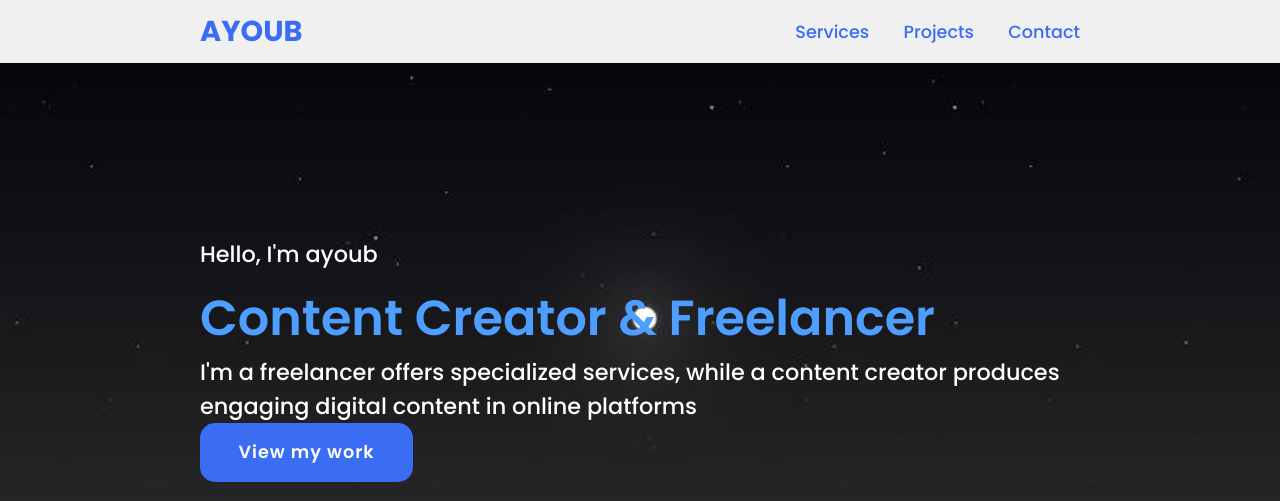
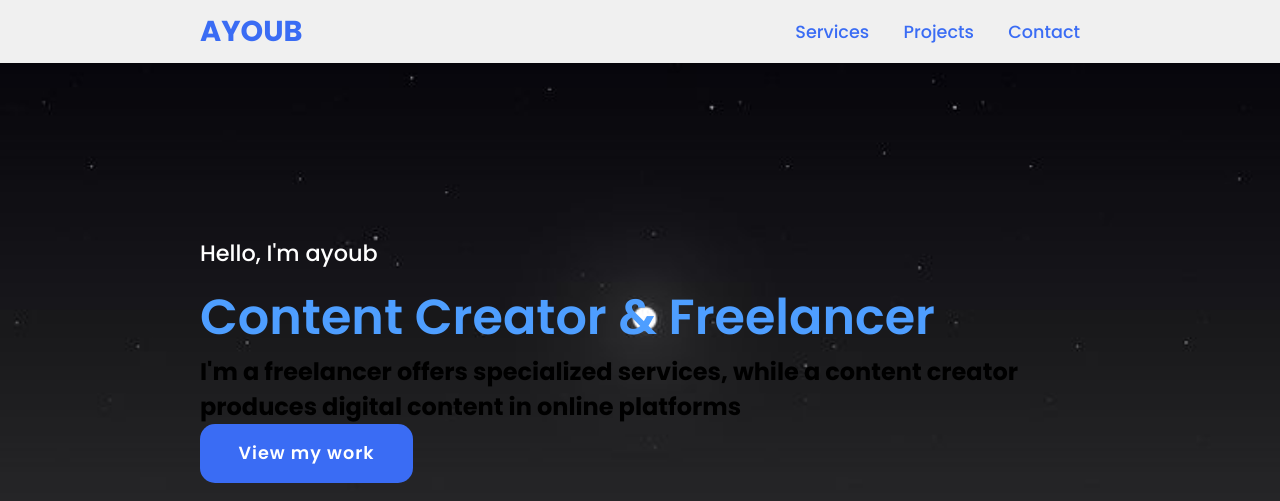
Before and after one commit to gogomaro/AYOUB-PORTFOLIO, a plain HTML site: page index.html in a window 1280 px wide. Shown: the top 501 px of the page. Drawn offline with Linux system fonts and the light colour scheme.

Commit message:
Update index.html

```diff
--- a/index.html
+++ b/index.html
@@ -23,8 +23,8 @@
     <section class="main">
         <div>
             <h2>Hello, I'm ayoub<br><span>Content Creator & Freelancer</span></h2>
-            <h2>I'm a freelancer offers specialized services,
-                while a content creator produces engaging digital content in online platforms</h2>
+            <h1>I'm a freelancer offers specialized services,
+        while a content creator produces digital content in online platforms</h1>
             <a href="#projects" class="main-btn">View my work</a>
             <div class="social-icons">
                 <a href="https://www.instagram.com/musach.i/"><i class="fab fa-instagram"></i></a>
```
